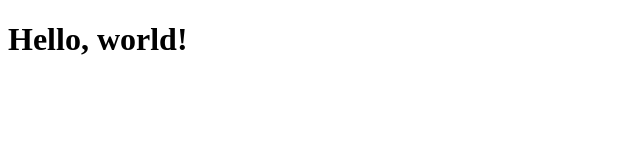
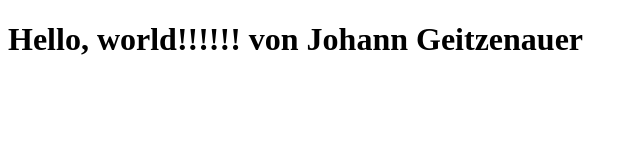
Before and after one commit to geitze/webkurs2013, a plain HTML site: page bootstrap/index.html in a window 1280 px wide. Shown: the whole page, without its empty margins (0-640 px from the left). Drawn offline with nearby package versions, Linux system fonts and the light colour scheme.

Commit message:
zweiter commit

```diff
--- a/bootstrap/index.html
+++ b/bootstrap/index.html
@@ -5,7 +5,7 @@
     <meta name="viewport" content="width=device-width, initial-scale=1.0">
     </head>
     <body>
-    <h1>Hello, world!</h1>
+    <h1>Hello, world!!!!!! von Johann Geitzenauer</h1>
     <script src="http://code.jquery.com/jquery.js"></script>
     </body>
     </html>
```
